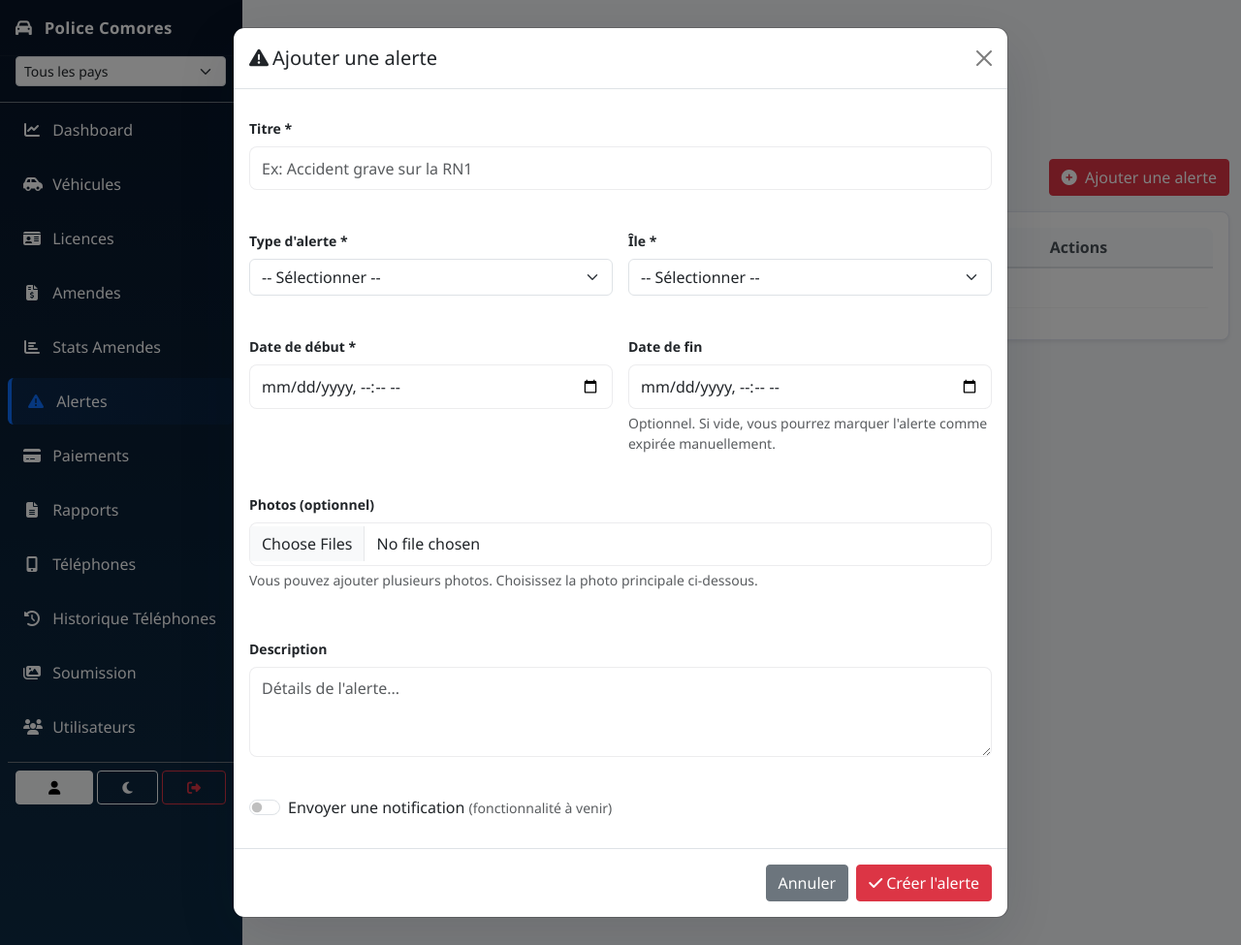
After one commit to smarttechnology-km/brigade-mobile, a Flask app: page /alerts in a window 1280 px wide, after a click on "Ajouter une alerte". The commit adds this page. Shown: the whole page at 97% size. Run offline with Flask 3, Linux system fonts and the light colour scheme; a user stored in the database is signed in; some libraries are stand-ins or nearby versions.

Commit message:
Add files via upload

```diff
--- /dev/null
+++ b/app/templates/alerts.html
@@ -0,0 +1,174 @@
+{% extends "base.html" %}
+
+{% block title %}Alertes - Contrôle Policier{% endblock %}
+
+{% block content %}
+<div class="container-fluid py-4">
+  <div class="row mb-4">
+    <div class="col-12">
+      <h1 class="mb-2">
+        <i class="fas fa-exclamation-triangle"></i> Gestion des Alertes
+      </h1>
+      <p class="text-muted">Accidents, recherches de véhicule, travaux, routes bloquées...</p>
+    </div>
+  </div>
+
+  <div class="row mb-3 align-items-center">
+    <div class="col-12 col-md-6">
+      <div class="btn-group btn-group-sm" role="group" id="alerts-filter-group" aria-label="Filtres alertes">
+        <button type="button" class="btn btn-outline-secondary active" data-filter="active">Actives</button>
+        <button type="button" class="btn btn-outline-secondary" data-filter="expired">Expirées</button>
+      </div>
+    </div>
+    <div class="col-12 col-md-6 text-end mt-2 mt-md-0">
+      <button class="btn btn-danger" type="button" data-bs-toggle="modal" data-bs-target="#alert-create-modal">
+        <i class="fas fa-plus-circle me-1"></i> Ajouter une alerte
+      </button>
+    </div>
+  </div>
+
+  <div class="card">
+    <div class="card-body">
+      <div class="table-responsive">
+        <table class="table table-hover" id="alerts-table">
+          <thead class="table-light">
+            <tr>
+              <th>#</th>
+              <th>Titre</th>
+              <th>Type</th>
+              <th>Île</th>
+              <th>Début</th>
+              <th>Fin</th>
+              <th>Statut</th>
+              <th>Actions</th>
+            </tr>
+          </thead>
+          <tbody id="alerts-tbody">
+            <tr><td colspan="8" class="text-center text-muted">Chargement des données...</td></tr>
+          </tbody>
+        </table>
+      </div>
+    </div>
+  </div>
+</div>
+
+<!-- Modal: créer une alerte -->
+<div class="modal fade" id="alert-create-modal" tabindex="-1" aria-labelledby="alertCreateLabel" aria-hidden="true">
+  <div class="modal-dialog modal-lg modal-dialog-centered">
+    <div class="modal-content">
+      <div class="modal-header">
+        <h5 class="modal-title" id="alertCreateLabel"><i class="fas fa-exclamation-triangle me-1"></i>Ajouter une alerte</h5>
+        <button type="button" class="btn-close" data-bs-dismiss="modal" aria-label="Close"></button>
+      </div>
+      <div class="modal-body">
+        <form id="alert-create-form">
+          <div class="row g-3">
+            <div class="col-12">
+              <label class="form-label small fw-bold">Titre *</label>
+              <input type="text" id="alert-title" class="form-control" placeholder="Ex: Accident grave sur la RN1" required />
+            </div>
+            <div class="col-md-6">
+              <label class="form-label small fw-bold">Type d'alerte *</label>
+              <select id="alert-type" class="form-select" required>
+                <option value="">-- Sélectionner --</option>
+                <option value="accident">Accident</option>
+                <option value="recherche_vehicule">Recherche de véhicule</option>
+                <option value="route_construction">Route en construction</option>
+                <option value="evenement_circulation">Évènement</option>
+                <option value="travaux_planifies">Travaux planifiés</option>
+                <option value="autre">Autre</option>
+              </select>
+            </div>
+            <div class="col-md-6 d-none" id="alert-custom-type-wrap">
+              <label class="form-label small fw-bold">Précisez le type d'alerte *</label>
+              <input type="text" id="alert-custom-type-label" class="form-control" placeholder="Ex: Manifestation" />
+            </div>
+            <div class="col-md-6">
+              <label class="form-label small fw-bold">Île *</label>
+              <select id="alert-island" class="form-select" required>
+                <option value="">-- Sélectionner --</option>
+                <option value="National">National</option>
+                <option value="Grande Comores">Grande Comores</option>
+                <option value="Anjouan">Anjouan</option>
+                <option value="Moheli">Moheli</option>
+              </select>
+            </div>
+            <div class="col-md-6">
+              <label class="form-label small fw-bold">Date de début *</label>
+              <input type="datetime-local" id="alert-starts-at" class="form-control" required />
+            </div>
+            <div class="col-md-6">
+              <label class="form-label small fw-bold">Date de fin</label>
+              <input type="datetime-local" id="alert-expires-at" class="form-control" />
+              <div class="form-text">Optionnel. Si vide, vous pourrez marquer l'alerte comme expirée manuellement.</div>
+            </div>
+            <div class="col-12 d-none position-relative" id="alert-vehicles-wrap">
+              <label class="form-label small fw-bold">Véhicule(s) concerné(s) *</label>
+              <input type="text" id="alert-vehicle-search" class="form-control" placeholder="Rechercher par immatriculation..." autocomplete="off" />
+              <div id="alert-vehicle-results" class="list-group position-absolute w-100 shadow-sm d-none" style="z-index:1060; max-height:220px; overflow-y:auto;"></div>
+              <div id="alert-vehicle-chips" class="d-flex flex-wrap gap-2 mt-2"></div>
+            </div>
+            <div class="col-12 d-none" id="alert-zone-wrap">
+              <label class="form-label small fw-bold">Zone concernée *</label>
+              <input type="text" id="alert-zone" class="form-control" placeholder="Ex: Route nationale entre Moroni et Mitsamiouli, km 5" />
+            </div>
+            <div class="col-12">
+              <label class="form-label small fw-bold">Photos (optionnel)</label>
+              <input type="file" id="alert-photos" class="form-control" accept="image/*" multiple />
+              <div class="form-text">Vous pouvez ajouter plusieurs photos. Choisissez la photo principale ci-dessous.</div>
+              <div id="alert-photos-preview" class="d-flex flex-wrap gap-2 mt-2"></div>
+            </div>
+            <div class="col-12">
+              <label class="form-label small fw-bold">Description</label>
+              <textarea id="alert-description" class="form-control" rows="3" placeholder="Détails de l'alerte..."></textarea>
+            </div>
+            <div class="col-12">
+              <div class="form-check form-switch">
+                <input class="form-check-input" type="checkbox" id="alert-send-notification">
+                <label class="form-check-label" for="alert-send-notification">
+                  Envoyer une notification <span class="text-muted small">(fonctionnalité à venir)</span>
+                </label>
+              </div>
+            </div>
+          </div>
+          <div id="alert-create-error" class="alert alert-danger mt-3 d-none"></div>
+        </form>
+      </div>
+      <div class="modal-footer">
+        <button type="button" class="btn btn-secondary" data-bs-dismiss="modal">Annuler</button>
+        <button type="button" class="btn btn-danger" id="alert-create-submit"><i class="fas fa-check me-1"></i>Créer l'alerte</button>
+      </div>
+    </div>
+  </div>
+</div>
+
+<!-- Modal: voir la photo -->
+<div class="modal fade" id="alertPhotoModal" tabindex="-1" aria-labelledby="alertPhotoModalLabel" aria-hidden="true">
+  <div class="modal-dialog modal-dialog-centered">
+    <div class="modal-content">
+      <div class="modal-header">
+        <h5 class="modal-title" id="alertPhotoModalLabel"><i class="fas fa-camera me-1"></i>Photos de l'alerte</h5>
+        <button type="button" class="btn-close" data-bs-dismiss="modal" aria-label="Close"></button>
+      </div>
+      <div class="modal-body text-center" id="alert-photo-modal-body">
+      </div>
+    </div>
+  </div>
+</div>
+
+<!-- Modal: voir le détail de l'alerte -->
+<div class="modal fade" id="alertViewModal" tabindex="-1" aria-labelledby="alertViewModalLabel" aria-hidden="true">
+  <div class="modal-dialog modal-lg modal-dialog-centered">
+    <div class="modal-content">
+      <div class="modal-header">
+        <h5 class="modal-title" id="alertViewModalLabel"><i class="fas fa-circle-info me-1"></i>Détail de l'alerte</h5>
+        <button type="button" class="btn-close" data-bs-dismiss="modal" aria-label="Close"></button>
+      </div>
+      <div class="modal-body" id="alert-view-modal-body">
+      </div>
+    </div>
+  </div>
+</div>
+
+<script src="{{ url_for('static', filename='js/alerts.js') }}"></script>
+{% endblock %}
--- a/app/templates/base.html
+++ b/app/templates/base.html
@@ -121,6 +121,10 @@
             {% if current_user.is_admin or (current_user.role == 'judiciaire') %}
             <a class="nav-link text-white {% if request.path.startswith('/fines/stats') %}active{% endif %}" href="/fines/stats"><i class="fas fa-chart-bar me-2"></i> Stats Amendes</a>
             {% endif %}
+            {% endif %}
+
+            {% if current_user.is_authenticated and (current_user.is_admin or (current_user.role in ['policier','judiciaire'])) %}
+            <a class="nav-link text-white {% if request.path.startswith('/alerts') %}active{% endif %}" href="/alerts"><i class="fas fa-exclamation-triangle me-2"></i> Alertes</a>
             {% endif %}
 
             {% if current_user.is_authenticated and (current_user.is_admin or (current_user.role == 'judiciaire')) %}
```
